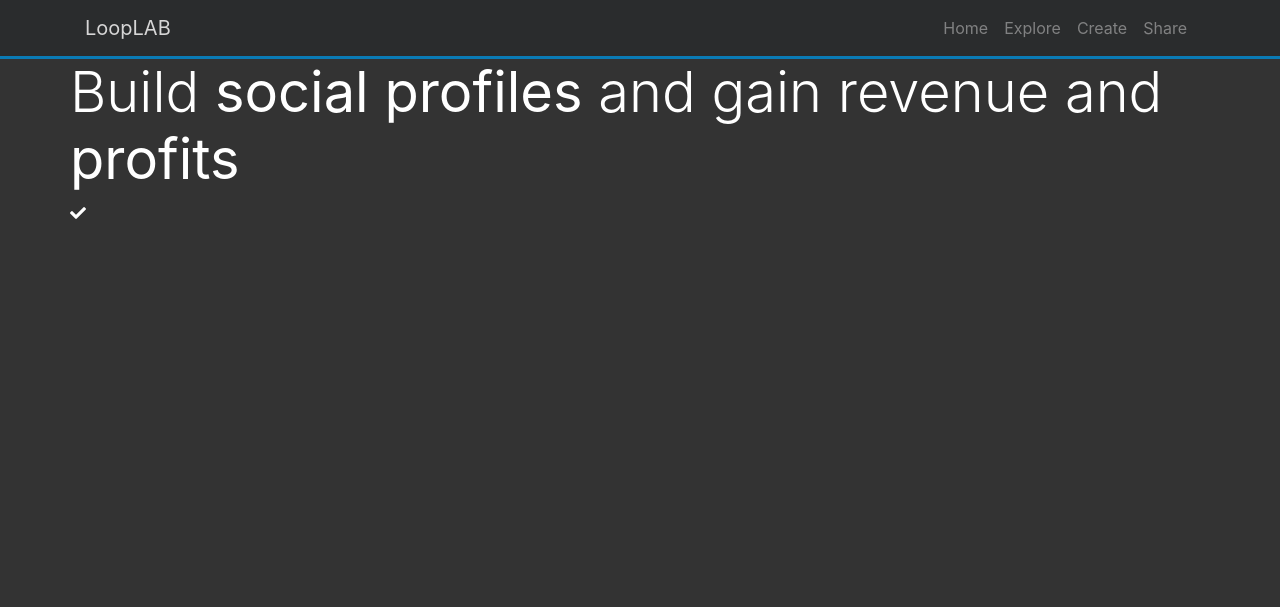
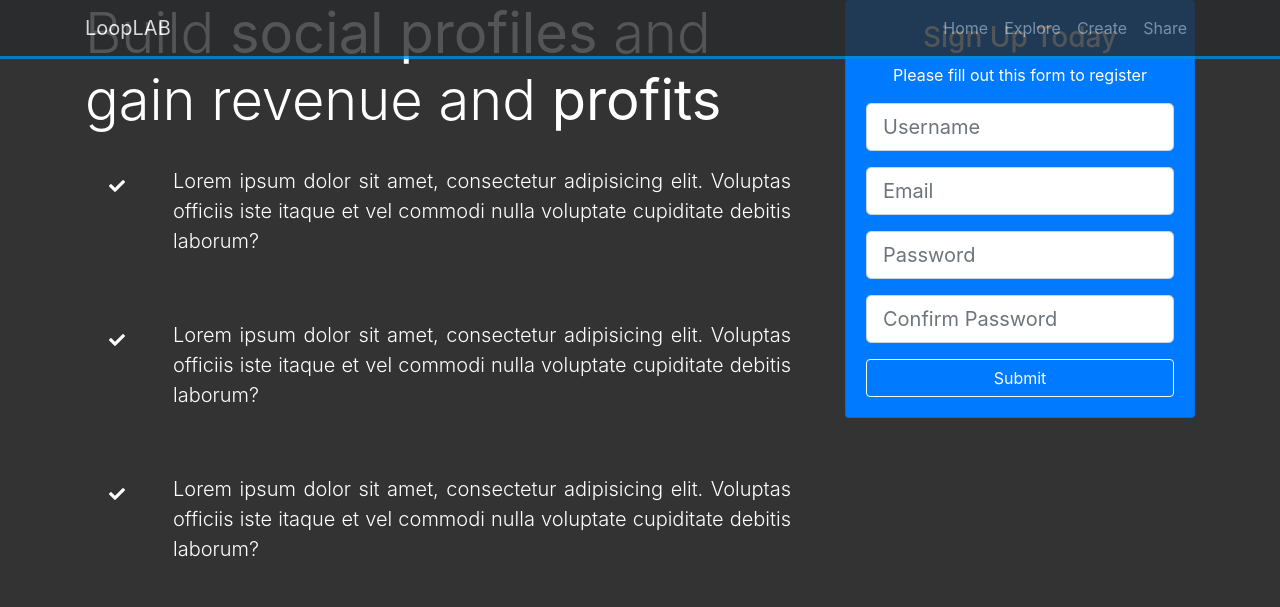
Before and after one commit to mawba679/looplab, a plain HTML site: page index.html in a window 1280 px wide. Drawn offline with Linux system fonts and the light colour scheme.

Commit message:
Update index.html

```diff
--- a/index.html
+++ b/index.html
@@ -10,7 +10,7 @@
     </head>
     <body>
         <!--Header Section Start-->
-        <nav class="navbar navbar-dark navbar-expand-md">
+        <nav class="navbar navbar-dark navbar-expand-md fixed-top">
             <div class="container">
                 <a href="" class="navbar-brand">LoopLAB</a>
                 <button class="navbar-toggler" type="button" data-toggle="collapse" data-target="#navbarNav">
@@ -19,7 +19,7 @@
                 <div class="collapse navbar-collapse" id="navbarNav">
                     <ul class="navbar-nav  ml-auto">
                         <li class="nav-item">
-                            <a href="" class="nav-link">Home</a>
+                            <a href="#home-section" class="nav-link">Home</a>
                         </li>
                         <li class="nav-item">
                             <a href="" class="nav-link">Explore</a>
@@ -43,12 +43,63 @@
                 <div class="home-inner">
                     <div class="container">
                         <div class="row">
-                            <div class="col-md-8"></div>
-                            <div class="col-md-4"></div>
-                            <h1 class="display-4">Build <strong>social profiles</strong> and gain revenue and <strong>profits</strong></h1>
-                            <div class="d-flex flex-row">
-                                <div>
-                                    <i class="fa fa-check"></i>
+                            <div class="col-lg-8 col-md-12 d-none d-sm-block">
+                                <h1 class="display-4">Build <strong>social profiles</strong> and gain revenue and <strong>profits</strong></h1>
+                                <div class="d-flex flex-row">
+                                    <div class="p-4 align-self-start mt-2">
+                                        <i class="fa fa-check"></i>
+                                    </div>
+                                    <div class="p-4 align-self-end text-justify">
+                                        <p class="lead">
+                                            Lorem ipsum dolor sit amet, consectetur adipisicing elit.
+                                            Voluptas officiis iste itaque et vel commodi nulla voluptate cupiditate debitis laborum?
+                                        </p>
+                                    </div>
+                                </div>
+                                <div class="d-flex flex-row">
+                                    <div class="p-4 align-self-start mt-2">
+                                        <i class="fa fa-check"></i>
+                                    </div>
+                                    <div class="p-4 align-self-end text-justify">
+                                        <p class="lead">
+                                            Lorem ipsum dolor sit amet, consectetur adipisicing elit.
+                                            Voluptas officiis iste itaque et vel commodi nulla voluptate cupiditate debitis laborum?
+                                        </p>
+                                    </div>
+                                </div>
+                                <div class="d-flex flex-row">
+                                    <div class="p-4 align-self-start mt-2">
+                                        <i class="fa fa-check"></i>
+                                    </div>
+                                    <div class="p-4 align-self-end text-justify">
+                                        <p class="lead">
+                                            Lorem ipsum dolor sit amet, consectetur adipisicing elit.
+                                            Voluptas officiis iste itaque et vel commodi nulla voluptate cupiditate debitis laborum?
+                                        </p>
+                                    </div>
+                                </div>
+                            </div>
+                            <div class="col-lg-4 col-md-12">
+                                <div class="card bg-primary text-center card-form">
+                                    <div class="card-body">
+                                        <h3>Sign Up Today</h3>
+                                        <p>Please fill out this form to register</p>
+                                        <form>
+                                            <div class="form-group">
+                                                <input type="text" name="username" placeholder="Username" class="form-control form-control-lg">
+                                            </div>
+                                            <div class="form-group">
+                                                <input type="email" name="email" placeholder="Email" class="form-control form-control-lg">
+                                            </div>
+                                            <div class="form-group">
+                                                <input type="password" name="password1" placeholder="Password" class="form-control form-control-lg">
+                                            </div>
+                                            <div class="form-group">
+                                                <input type="password" name="password2" placeholder="Confirm Password" class="form-control form-control-lg">
+                                            </div>
+                                            <input type="submit" value="Submit" class="btn btn-outline-light btn-block">
+                                        </form>
+                                    </div>
                                 </div>
                             </div>
                         </div>
```
